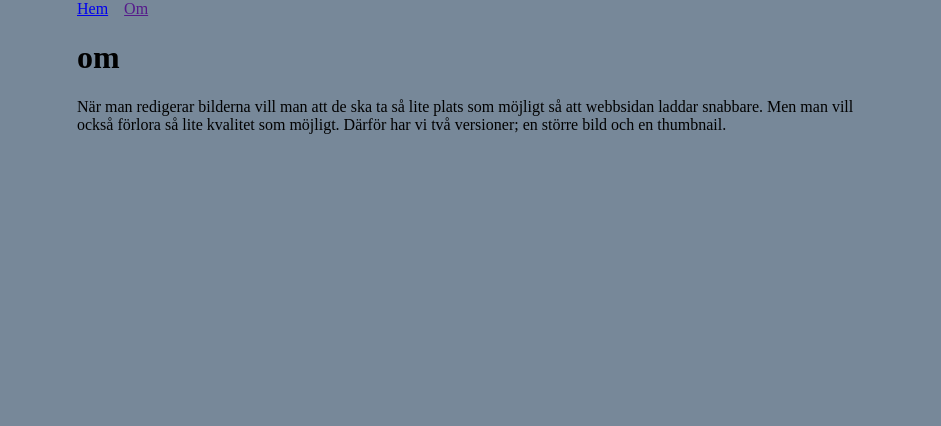
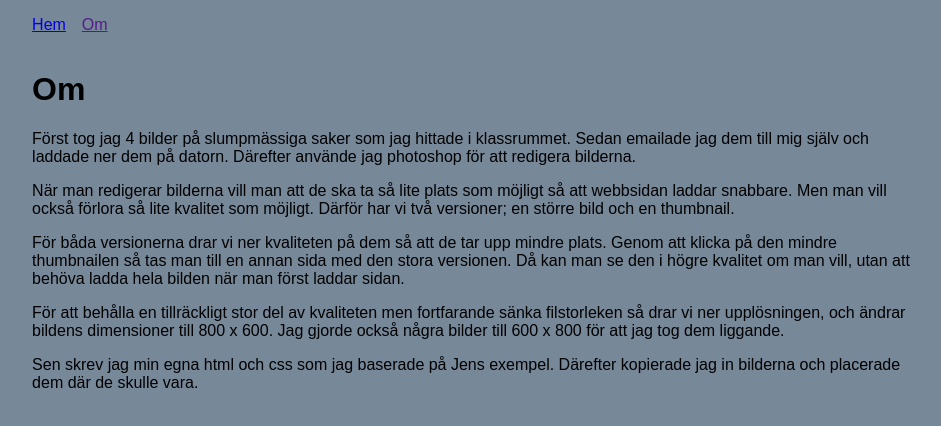
Before and after one commit to massiv1984/mina-bilder, a plain HTML site: page om.html in a window 1280 px wide. Shown: the whole page, without its empty margins (163-1104 px from the left). Drawn offline with Linux system fonts and the light colour scheme.

Commit message:
jag skrev färdigt "om", ändrade font och justerade lite

```diff
--- a/om.html
+++ b/om.html
@@ -19,9 +19,12 @@
         </ul>
     </nav>
     <main class="container">
-        <h1>om</h1>
+        <h1>Om</h1>
+        <p>Först tog jag 4 bilder på slumpmässiga saker som jag hittade i klassrummet. Sedan emailade jag dem till mig själv och laddade ner dem på datorn. Därefter använde jag photoshop för att redigera bilderna.</p>
         <p>När man redigerar bilderna vill man att de ska ta så lite plats som möjligt så att webbsidan laddar snabbare. Men man vill också förlora så lite kvalitet som möjligt. Därför har vi två versioner; en större bild och en thumbnail.</p>
-        <p></p>
+        <p>För båda versionerna drar vi ner kvaliteten på dem så att de tar upp mindre plats. Genom att klicka på den mindre thumbnailen så tas man till en annan sida med den stora versionen. Då kan man se den i högre kvalitet om man vill, utan att behöva ladda hela bilden när man först laddar sidan.</p>
+        <p>För att behålla en tillräckligt stor del av kvaliteten men fortfarande sänka filstorleken så drar vi ner upplösningen, och ändrar bildens dimensioner till 800 x 600. Jag gjorde också några bilder till 600 x 800 för att jag tog dem liggande.</p>
+        <p>Sen skrev jag min egna html och css som jag baserade på Jens exempel. Därefter kopierade jag in bilderna och placerade dem där de skulle vara.</p>
     </main>
 </body>
 </html>
--- a/style.css
+++ b/style.css
@@ -3,6 +3,7 @@ html, body {
     padding: 0;
     height: 100vh;
     background-color: lightslategray;
+    font-family: sans-serif;
 }
 
 img {
@@ -32,4 +33,6 @@ nav > ul {
     display: flex;
     list-style: none;
     gap: 1rem;
+    padding-top: 1rem;
+    padding-bottom: 1rem;
 }
```
Also changed, not shown: index.html (+1 -1 lines).
